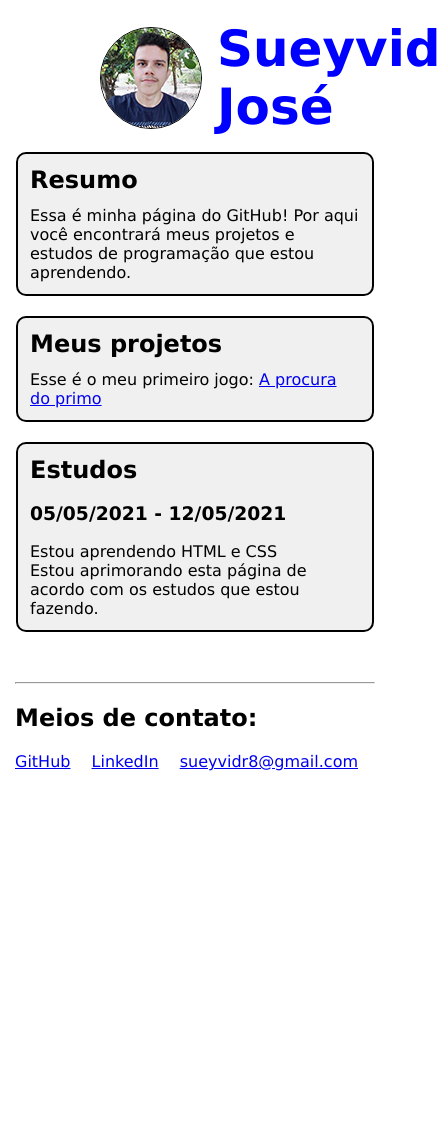
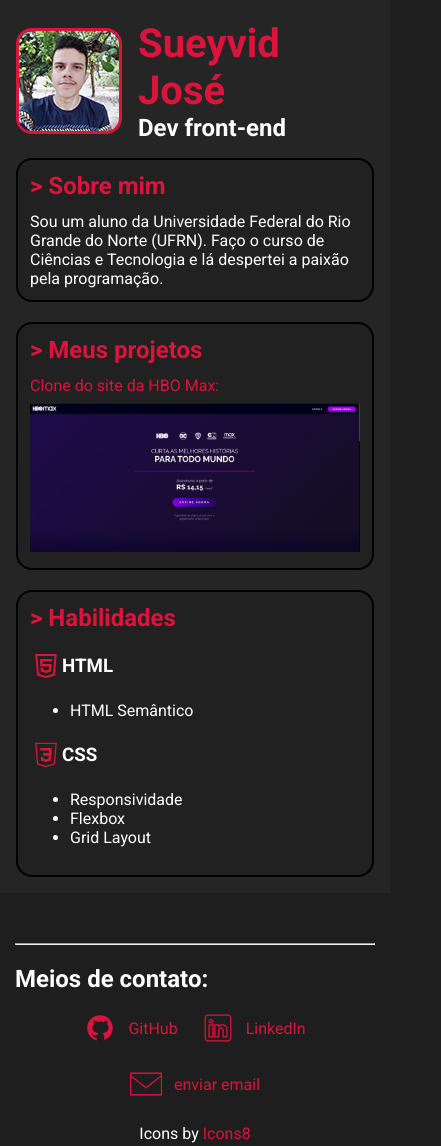
Before and after one commit to sueyvid/sueyvid.github.io, a plain HTML site: page index.html in a window 390 px wide. Shown: the whole page, 441 px wide, since content can reach past the window. Before the commit the page ends 844 px from the top, so only its background shows below. Drawn offline with Linux system fonts and the light colour scheme.

Commit message:
portifólio responsivo

```diff
--- /dev/null
+++ b/assets/css/reset.css
@@ -0,0 +1,11 @@
+@import url('https://fonts.googleapis.com/css2?family=Roboto:ital,wght@0,400;0,700;1,400;1,700&display=swap');
+
+* {
+    box-sizing: border-box;
+}
+
+body {
+    font-family: Roboto, sans-serif;
+    margin: 0;
+    padding: 0;
+}
--- /dev/null
+++ b/assets/css/style.css
@@ -0,0 +1,146 @@
+@import url(reset.css);
+
+:root {
+    --color-primary: crimson;
+    --text-color: white;
+    --bg-color: #252526;
+    --bg-page-color: rgb(30, 30, 30);
+    --box-color: rgba(30, 30, 30, 0.5);
+    --border-size: 16px;
+    /* color: crimson; */
+}
+
+body {
+    background: var(--bg-page-color);
+    color: var(--text-color);
+}
+
+.page-container {
+    background-color: var(--bg-color);
+    display: flex;
+    flex-direction: column;
+}
+
+.header {
+    margin: 0 16px;
+    padding-top: 20px;
+    display: flex;
+    flex-direction: row;
+    align-items: center;
+    justify-content: center;
+}
+
+.boxes {
+    display: flex;
+    flex-wrap: wrap;
+    justify-content: center;
+    gap: 20px;
+    margin: 16px;
+}
+
+.my_photo {
+    border: medium solid var(--color-primary);
+    border-radius: var(--border-size);
+}
+
+#my_name {
+    margin: 0;
+    font-size: 2.5rem;
+    color: var(--color-primary);
+}
+
+#profession {
+    margin: 0;
+    font-size: 1.5rem;
+}
+
+.infos {
+    margin-left: 16px;
+}
+
+.article {
+    width: 480px;
+    background: var(--box-color);
+    border: 2px solid black;
+    border-radius: var(--border-size);
+    padding: 12px;
+}
+
+.title::before {
+    content: "> ";
+}
+
+.title {
+    color: var(--color-primary);
+    margin: 0;
+    margin-bottom: 12px;
+}
+
+.hard-skills {
+    display: flex;
+    align-items: center;
+}
+
+.hard-skills img {
+    width: 32px;
+}
+
+.footer {
+    margin: 15px;
+    margin-top: 50px;
+}
+
+.license {
+    margin: 24px 0;
+    text-align: center;
+}
+
+.links-container, .links {
+    display: flex;
+    flex-direction: row;
+    align-items: center;
+    gap: 12px;
+}
+
+.links-container {
+    justify-content: center;
+    gap: 24px;
+    flex-wrap: wrap;
+}
+
+.links-container img {
+    width: 32px;
+}
+
+a {
+    color: var(--color-primary);
+    text-decoration: none;
+}
+
+a:hover {
+    text-decoration: underline;
+}
+
+p {
+    margin: 0;
+}
+
+img.project {
+    width: 100%;
+    margin-top: 8px;
+}
+
+@media screen and (min-width: 1200px) {
+    .page-container {
+        max-width: 1200px;
+        margin: auto;
+    }
+
+    .page-container {
+        align-items: start;
+    }
+
+    .header {
+        margin-left: 120px;
+    }
+}
--- a/index.html
+++ b/index.html
@@ -2,35 +2,55 @@
 <html lang="pt-br">
 <head>
 	<meta charset="utf-8">
-	<title>Sueyvid</title>
-	<link rel="stylesheet" href="style.css">
+	<meta name="viewport" content="width=device-width, initial-scale=1.0">
+	<title>Portifólio: Sueyvid José</title>
+	<link rel="stylesheet" href="assets/css/style.css">
 </head>
 <body>
+	<main class="page-container">
 		<header class="header">
-		<img src="src/minha_foto.jpg" class="my_photo">
+			<img src="assets/images/minha_foto.jpg" class="my_photo">
+			<div class="infos">
 				<h1 id="my_name">Sueyvid José</h1>
+				<h2 id="profession">Dev front-end</h2>
+			</div>
 		</header>
-	<section>
+		<section class="boxes">
 			<article class="article">
-			<h2 class="title">Resumo</h2>
-			<p>Essa é minha página do GitHub! Por aqui você encontrará meus projetos e estudos de programação que estou aprendendo.</p>
+				<h2 class="title">Sobre mim</h2>
+				<p>Sou um aluno da Universidade Federal do Rio Grande do Norte (UFRN). Faço o curso de Ciências e Tecnologia e lá despertei a paixão pela programação.</p>
 			</article>
 			<article class="article">
 				<h2 class="title">Meus projetos</h2>
-			<p>Esse é o meu primeiro jogo: <a href="https://sueyvid.github.io/a-procura-do-primo/">A procura do primo</a></p>
+				<a href="https://sueyvid.github.io/hbomax-projeto-css/index.html" target="_blank">
+					<p>Clone do site da HBO Max:</p>
+					<img class="project" src="assets/images/projeto-1.png" alt="projeto clone hbo max">
+				</a>
 			</article>
 			<article class="article">
-			<h2 class="title">Estudos</h2>
-			<h3>05/05/2021 - 12/05/2021</h4>
-			<p>Estou aprendendo HTML e CSS <br> Estou aprimorando esta página de acordo com os estudos que estou fazendo.</p>
+				<h2 class="title">Habilidades</h2>
+				<h3 class="hard-skills"><img src="assets/images/icons8-html-5.svg" alt="ícone html5"> HTML</h4>
+				<ul>
+					<li>HTML Semântico</li>
+				</ul>
+				<h3 class="hard-skills"><img src="assets/images/icons8-css.svg" alt="ícone css"> CSS</h3>
+				<ul>
+					<li>Responsividade</li>
+					<li>Flexbox</li>
+					<li>Grid Layout</li>
+				</ul>
 			</article>
 		</section>
+	</main>
 	<footer class="footer">
 		<hr>
 		<h2>Meios de contato:</h2>
-		<a href="https://github.com/sueyvid" target="_blank" class="links">GitHub</a>
-		<a href="https://www.linkedin.com/in/sueyvid/" target="_blank" class="links">LinkedIn</a>
-		<a href="mailto:sueyvidr8@gmail.com">sueyvidr8@gmail.com</a>
+		<div class="links-container">
+			<a href="https://github.com/sueyvid" target="_blank" class="links"><img src="assets/images/icons8-github.svg" alt="ícone github">GitHub</a>
+			<a href="https://www.linkedin.com/in/sueyvid/" target="_blank" class="links"><img src="assets/images/icons8-linkedin.svg" alt="ícone linkedin">LinkedIn</a>
+			<a href="mailto:sueyvidr8@gmail.com" class="links"><img src="assets/images/icons8-nova-mensagem-50.png" alt="ícone email">enviar email</a>
+		</div>
+		<p class="license">Icons by <a href="https://icons8.com.br/">Icons8</a></p>
 	</footer>
 </body>
 </html>
--- a/style.css
+++ /dev/null
@@ -1,58 +0,0 @@
-body {
-    font-family: verdana;
-    margin: 0;
-    padding: 0;
-}
-
-section {
-    display: flex;
-    flex-wrap: wrap;
-    justify-content: center;
-    gap: 20px;
-    margin: 16px;
-}
-
-.header {
-    margin: 0px 100px;
-    padding-top: 20px;
-    display: flex;
-    align-items: center;
-}
-
-.my_photo {
-    border: 1px solid black;
-    border-radius: 50%;
-}
-
-#my_name {
-    margin: 0;
-    font-size: 50px;
-    color: blue;
-    margin-left: 15px;
-}
-
-.article {
-    width: 480px;
-    background: #f0f0f0;
-    border: 2px solid black;
-    border-radius: 10px;
-    padding: 12px;
-}
-
-.title {
-    margin: 0;
-    margin-bottom: 12px;
-}
-
-.footer {
-    margin: 15px;
-    margin-top: 50px;
-}
-
-.links {
-    margin-right: 16px;
-}
-
-p {
-    margin: 0;
-}
```
Also changed, not shown: assets/images/icons8-css.svg (added), assets/images/icons8-github.svg (added), assets/images/icons8-html-5.svg (added), assets/images/icons8-linkedin.svg (added), assets/images/icons8-nova-mensagem-50.png (added), assets/images/minha_foto.jpg (renamed from src/minha_foto.jpg), assets/images/projeto-1.png (added). Lines whose indentation alone changed are shown as unchanged.
